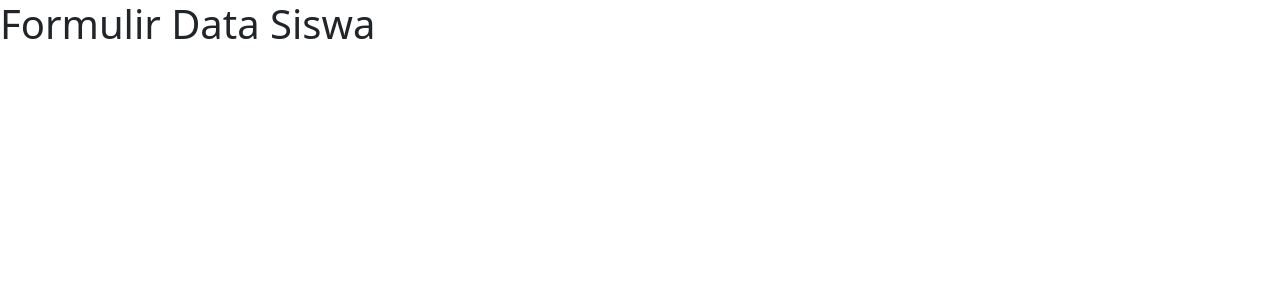
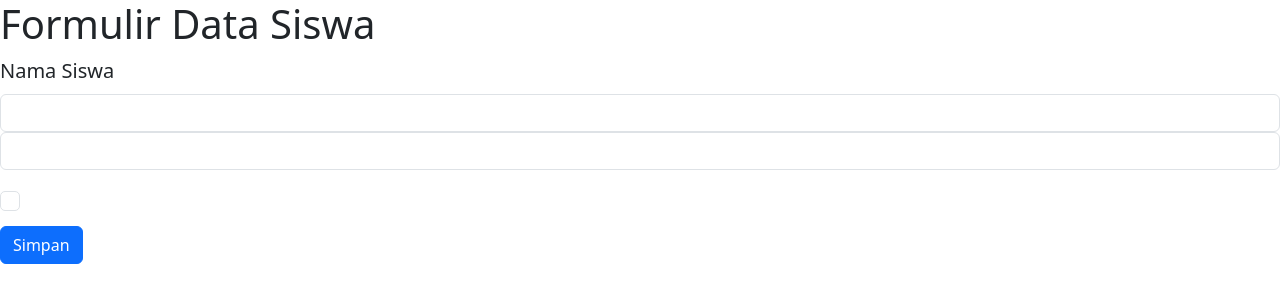
Before and after one commit to Sitiepi/Latihanform, a plain HTML site: page index.html in a window 1280 px wide. Drawn offline with nearby package versions, Linux system fonts and the light colour scheme.

Commit message:
Menambah formulir data siswa

```diff
--- a/index.html
+++ b/index.html
@@ -1,5 +1,6 @@
 <!DOCTYPE html>
 <html lang="en">
+
 <head>
   <meta charset="UTF-8">
   <meta http-equiv="X-UA-Compatible" content="IE=Edge">
@@ -9,7 +10,7 @@
 
   <!-- HTML -->
   <link href="https://cdn.jsdelivr.net/npm/bootstrap@5.3.3/dist/css/bootstrap.min.css" rel="stylesheet" integrity="sha384-QWTKZyjpPEjISv5WaRU9OFeRpok6YctnYmDr5pNlyT2bRjXh0JMhjY6hW+ALEwIH" crossorigin="anonymous">
-<script src="https://cdn.jsdelivr.net/npm/bootstrap@5.3.3/dist/js/bootstrap.bundle.min.js" integrity="sha384-YvpcrYf0tY3lHB60NNkmXc5s9fDVZLESaAA55NDzOxhy9GkcIdslK1eN7N6jIeHz" crossorigin="anonymous"></script>
+  <script src="https://cdn.jsdelivr.net/npm/bootstrap@5.3.3/dist/js/bootstrap.bundle.min.js" integrity="sha384-YvpcrYf0tY3lHB60NNkmXc5s9fDVZLESaAA55NDzOxhy9GkcIdslK1eN7N6jIeHz" crossorigin="anonymous"></script>
 
   <!-- Custom Styles -->
   <link rel="stylesheet" href="style.css">
@@ -17,7 +18,23 @@
 
 <body>
   <h1>Formulir Data Siswa</h1>
+  <form>
+    <div class="mb-3">
+      <label for="exampleInputEmail1" class="form-label">Nama Siswa</label>
+      <input type="email" class="form-control" id="exampleInputEmail1" aria-describedbyaria-describedby="emailHelp"
+    </div>
+    <div class="mb-3">
+
+      <input type="password" class="form-control" id="exampleInputPassword1">
+    </div>
+    <div class="mb-3 form-check">
+      <input type="checkbox" class="form-check-input" id="exampleCheck1">
+
+    </div>
+    <button type="submit" class="btn btn-primary">Simpan</button>
+  </form>
   <!-- Project -->
   <script src="main.js"></script>
 </body>
+
 </html>
```
